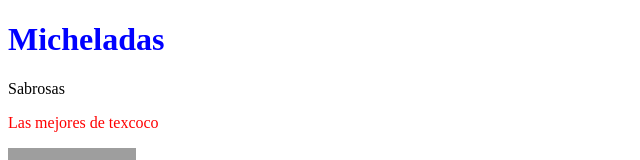
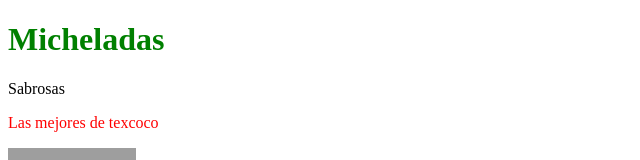
Before and after one commit to DavidRod-Code/EjemploUno, a plain HTML site: page menu.html in a window 1280 px wide. Shown: the top 160 px of the page, without its empty margins (0-640 px from the left). Drawn offline with Linux system fonts and the light colour scheme; grey boxes are pictures that could not be loaded.

Commit message:
SE Cambia color micheladas , se agrega menu

```diff
--- a/index.html
+++ b/menu.html
@@ -5,7 +5,7 @@
         <link rel="shortcut icon" type="image/x-icon" href="../EjemploUno/img/favicon.ico">
         </head>
     <body>
-        <h1 style="color:blue;">Micheladas</h1>
+        <h1 style="color:green;">Micheladas</h1>
 Sabrosas
 <p style="color:red;">Las mejores de texcoco</p>
 <img src="../EjemploUno/img/LOGOS.png" alt="HTML5 Icon" style="width:128px;height:128px;">
```
